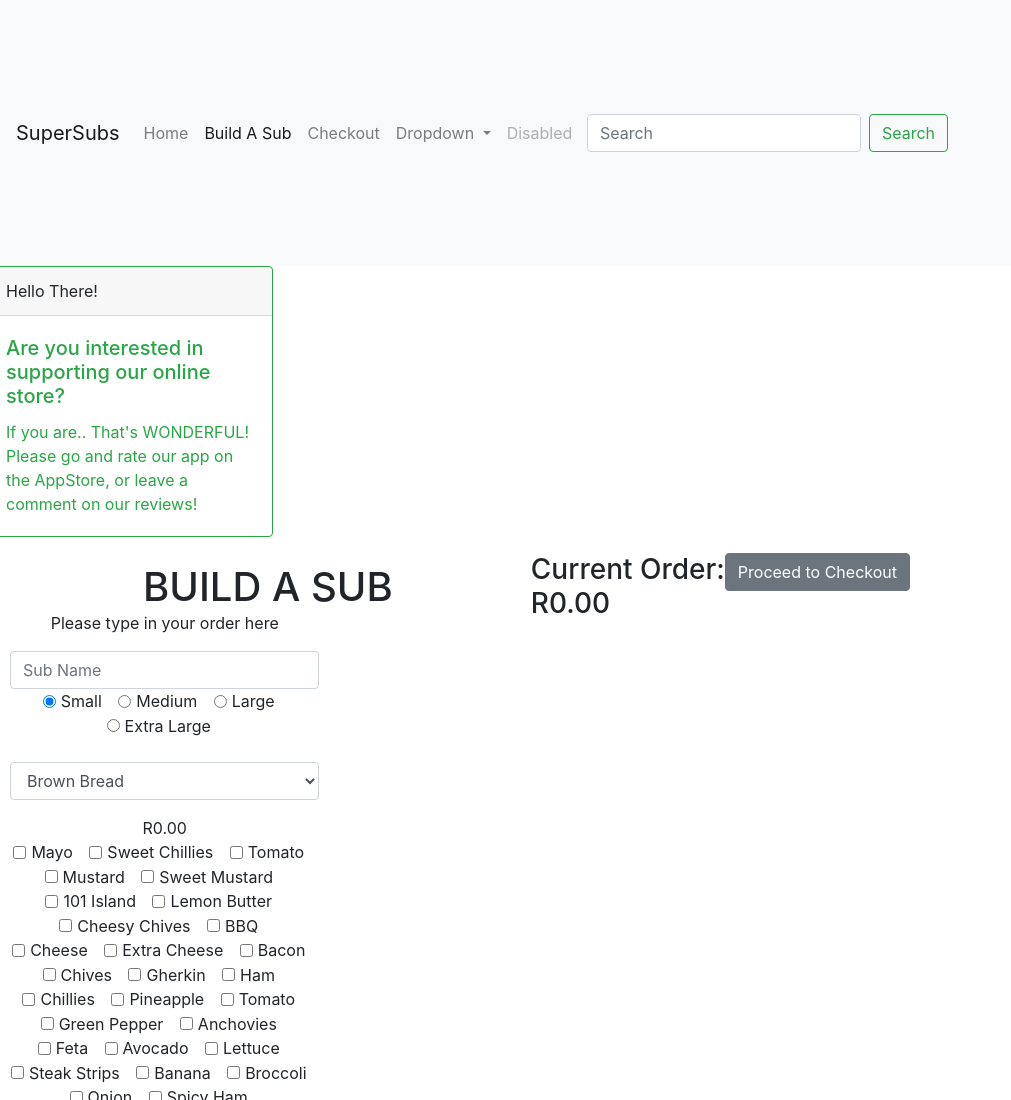
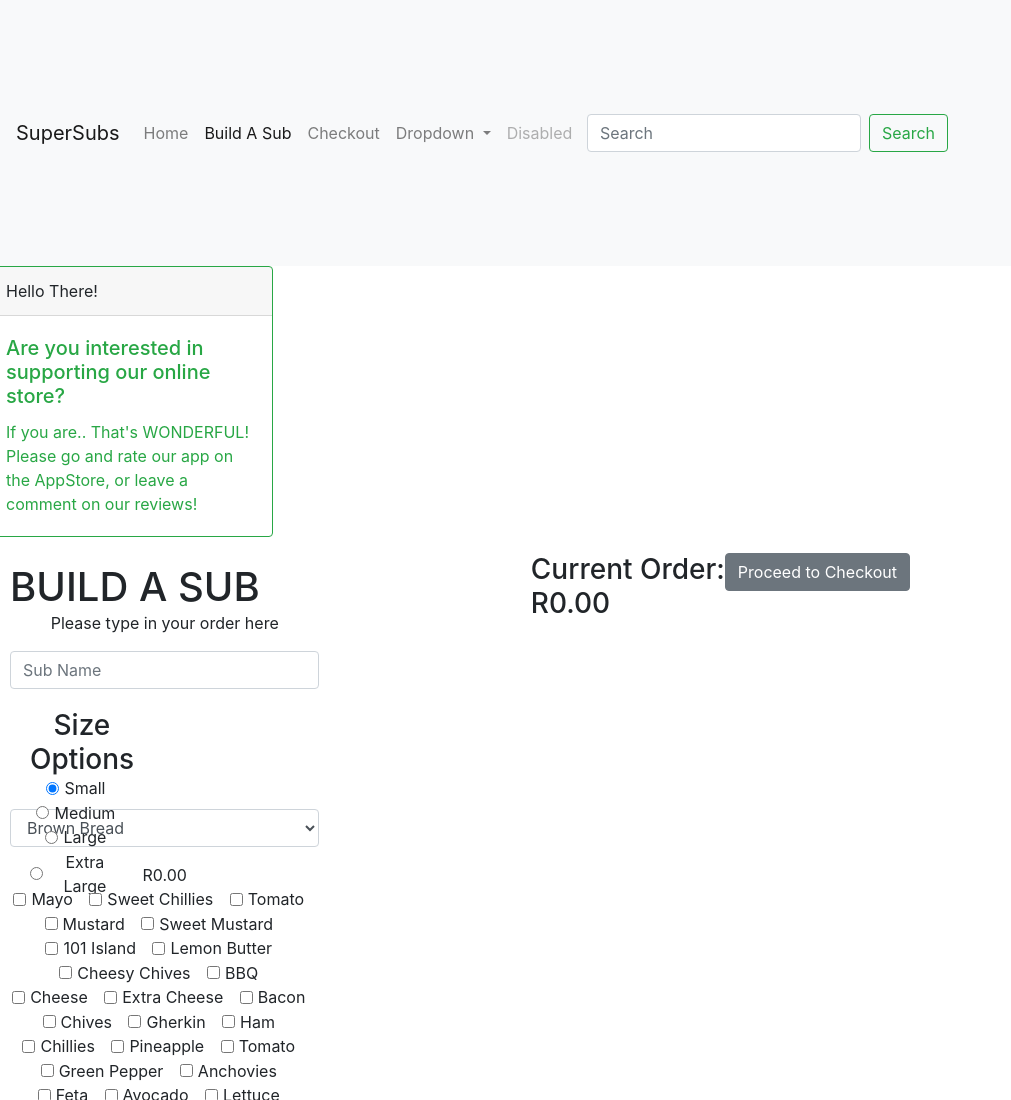
Before and after one commit to MeganBeyl/SuperSubs_Final_Project_T2, a plain HTML site: page pages/build-a-sub.html in a window 1280 px wide. Shown: the top 1100 px of the page, without its empty margins (0-1011 px from the left). Drawn offline with nearby package versions, Linux system fonts and the light colour scheme.

Commit message:
Figuring out layouts

```diff
--- a/css/main.css
+++ b/css/main.css
@@ -6,6 +6,7 @@ html,body,h3,h1{
 .col-6{
     width: 90%;
     text-align:center;
+    float:right;
     background-color: rgba(0,0,0,0.5);
     color:white;
 }
@@ -30,12 +31,22 @@ form{
     width:100%;
     height:300px;
     margin:10px;
-    text-align:center;
+
 }
 
-.form-build h1{
-    text-align:center;
+.size-options{
+    width:40%;
+    height:100px;
+    margin-top: 20px;
+    padding-left: 20px;
+    float: left;
 }
+
+.sauce-section{
+
+}
+
+.add-ons{}
 
 .checkout{
     width: 65%;
--- a/pages/build-a-sub.html
+++ b/pages/build-a-sub.html
@@ -75,9 +75,13 @@
       <div class="col-5">
           <div class="form-build">
               <h1>BUILD A SUB</h1>
-              <form id="buildSubForm">
+              <form id="buildSubForm" onchange="realCost()">
                   <p>Please type in your order here</p>
                   <input type="text" class="form-control" placeholder="Sub Name" id="subname">
+
+                  <div class="size-options">
+
+                    <h3>Size Options</h3>
 
                     <div class="form-check form-check-inline">
                       <input class="form-check-input" type="radio" name="sizeRadio" id="small" value="small" data-cost="20" checked>
@@ -105,6 +109,7 @@
                       <label class="form-check-label" for="extraLarge">
                         Extra Large
                       </label>
+                    </div>
                   </div>
 
                   <div class="bread-section">
```
Lines whose indentation alone changed are shown as unchanged.
